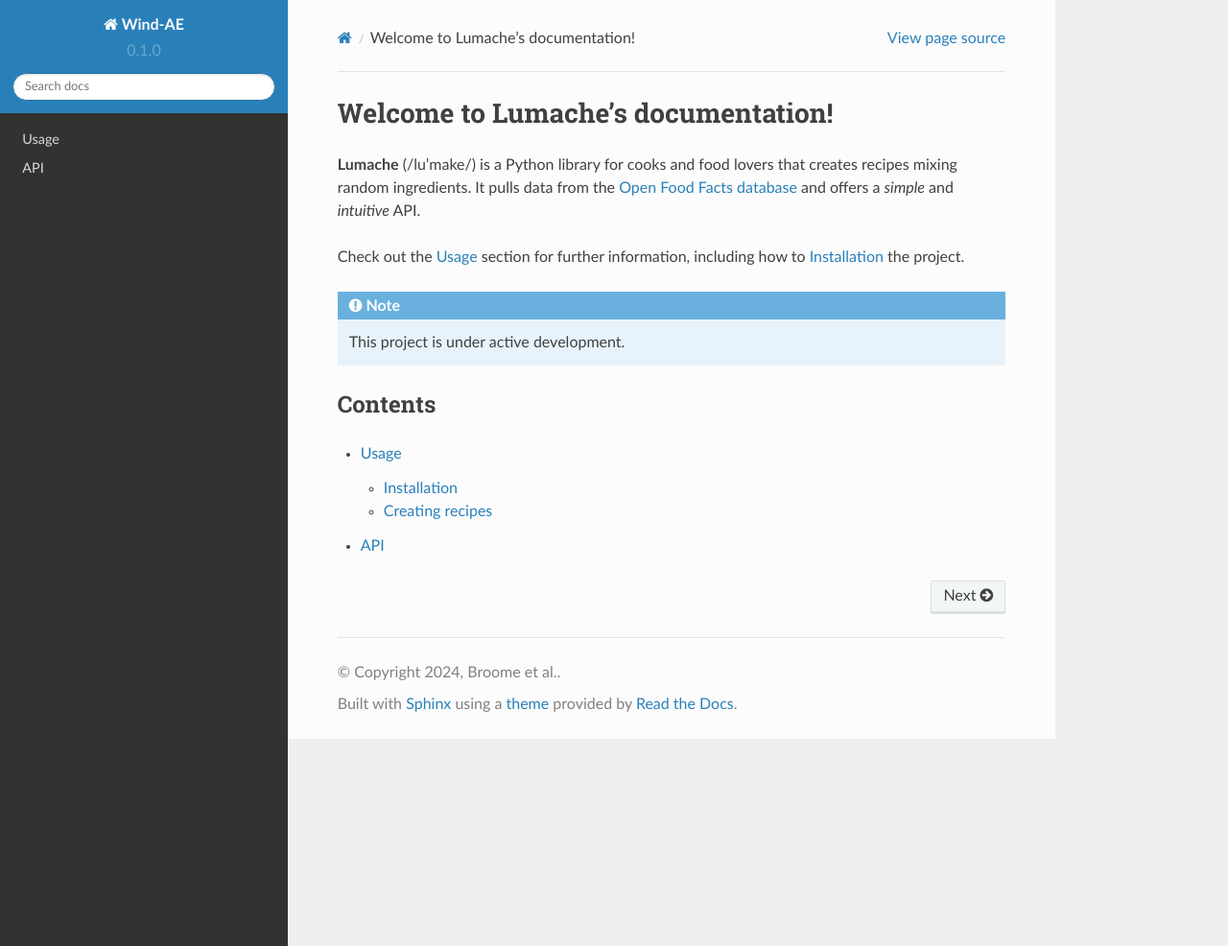
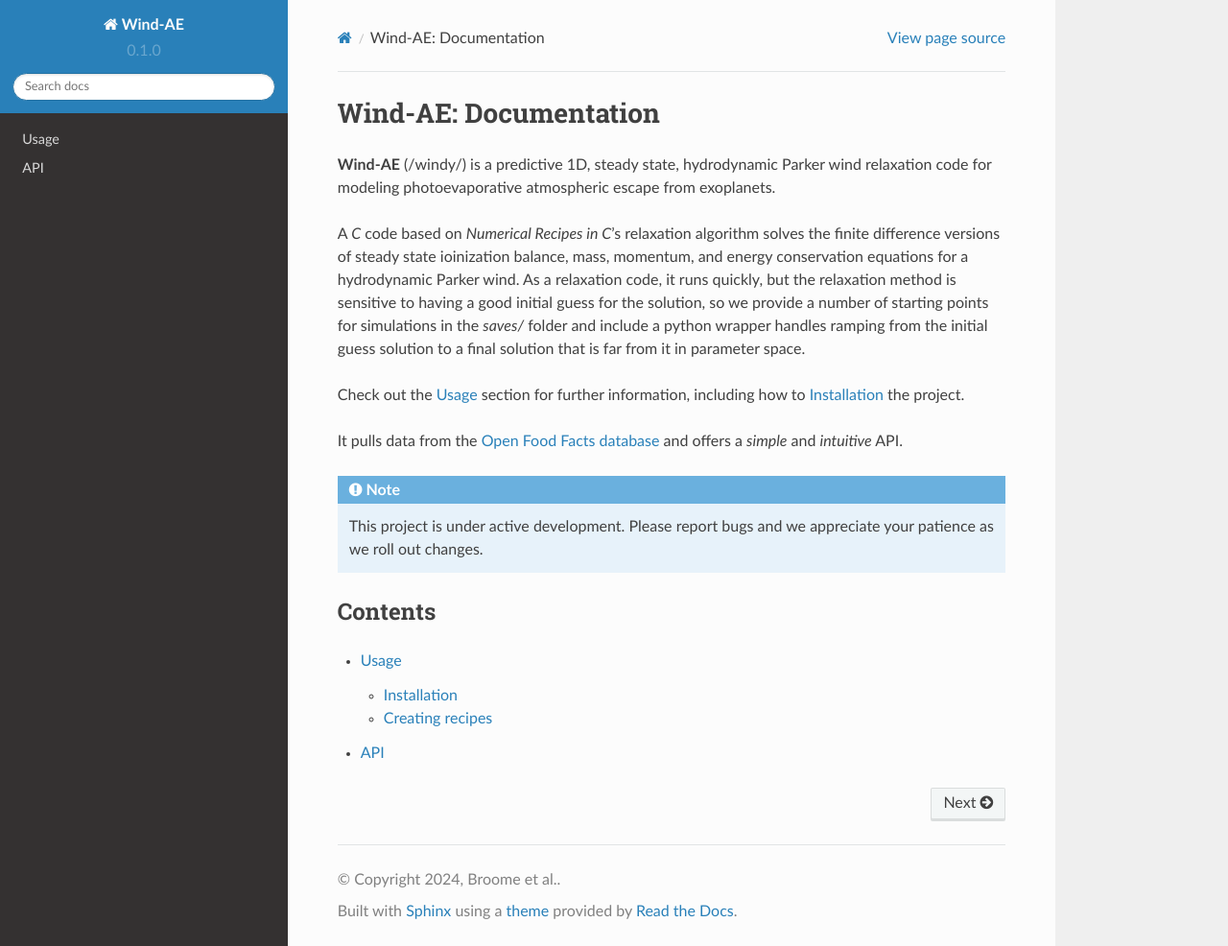
Before and after one commit to mibroome/wind-ae_docs, a Sphinx documentation site: the page built from docs/source/index.rst, in a window 1280 px wide and 986 px high. Shown: the whole window at 96% size. Built offline with Sphinx 7.4.7 and the Read the Docs theme 2.0.0, drawn with Linux system fonts in a browser that asks for light colours.

Commit message:
Update index.rst

```diff
--- a/docs/source/index.rst
+++ b/docs/source/index.rst
@@ -1,17 +1,21 @@
-Welcome to Lumache's documentation!
+Wind-AE: Documentation
 ===================================
 
-**Lumache** (/lu'make/) is a Python library for cooks and food lovers
-that creates recipes mixing random ingredients.
-It pulls data from the `Open Food Facts database <https://world.openfoodfacts.org/>`_
-and offers a *simple* and *intuitive* API.
+**Wind-AE** (/windy/) is a predictive 1D, steady state, hydrodynamic Parker wind relaxation code for modeling photoevaporative atmospheric escape from exoplanets.
+
+A `C` code based on *Numerical Recipes in C*'s relaxation algorithm solves the finite difference versions of steady state ioinization balance, mass, momentum, and energy conservation equations for a hydrodynamic Parker wind. As a relaxation code, it runs quickly, but the relaxation method is sensitive to having a good initial guess for the solution, so we provide a number of starting points for simulations in the `saves/` folder and include a python wrapper handles ramping from the initial guess solution to a final solution that is far from it in parameter space.
 
 Check out the :doc:`usage` section for further information, including
 how to :ref:`installation` the project.
 
+
+It pulls data from the `Open Food Facts database <https://world.openfoodfacts.org/>`_
+and offers a *simple* and *intuitive* API.
+
+
 .. note::
 
-   This project is under active development.
+   This project is under active development. Please report bugs and we appreciate your patience as we roll out changes.
 
 Contents
 --------
```
